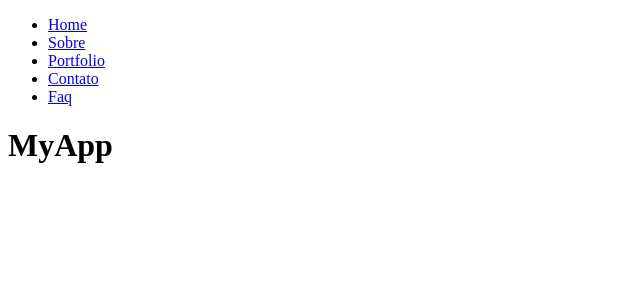
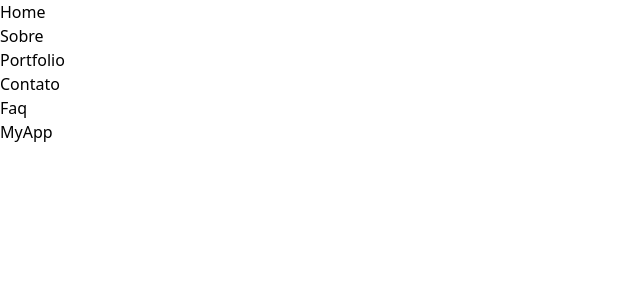
Before and after one commit to leoziondev/yt-fullstack-na-pratica-sveltekit, a SvelteKit app: page / in a window 1280 px wide. Shown: the top 300 px of the page, without its empty margins (0-640 px from the left). Built offline with nearby package versions, Linux system fonts and the light colour scheme.

Commit message:
install tailwindcss

```diff
--- /dev/null
+++ b/postcss.config.cjs
@@ -0,0 +1,13 @@
+const tailwindcss = require("tailwindcss");
+const autoprefixer = require("autoprefixer");
+
+const config = {
+  plugins: [
+    //Some plugins, like tailwindcss/nesting, need to run before Tailwind,
+    tailwindcss(),
+    //But others, like autoprefixer, need to run after,
+    autoprefixer,
+  ],
+};
+
+module.exports = config;
--- /dev/null
+++ b/src/app.postcss
@@ -0,0 +1,4 @@
+/* Write your global styles here, in PostCSS syntax */
+@tailwind base;
+@tailwind components;
+@tailwind utilities;
--- a/svelte.config.js
+++ b/svelte.config.js
@@ -1,18 +1,18 @@
-import adapter from '@sveltejs/adapter-auto';
-import { vitePreprocess } from '@sveltejs/kit/vite';
+import adapter from "@sveltejs/adapter-auto";
+import { vitePreprocess } from "@sveltejs/kit/vite";
 
 /** @type {import('@sveltejs/kit').Config} */
 const config = {
   // Consult https://kit.svelte.dev/docs/integrations#preprocessors
   // for more information about preprocessors
-	preprocess: vitePreprocess(),
+  preprocess: [vitePreprocess({})],
 
   kit: {
     // adapter-auto only supports some environments, see https://kit.svelte.dev/docs/adapter-auto for a list.
     // If your environment is not supported or you settled on a specific environment, switch out the adapter.
     // See https://kit.svelte.dev/docs/adapters for more information about adapters.
-		adapter: adapter()
-	}
+    adapter: adapter(),
+  },
 };
 
 export default config;
--- /dev/null
+++ b/tailwind.config.cjs
@@ -0,0 +1,15 @@
+const typography = require("@tailwindcss/typography");
+const forms = require("@tailwindcss/forms");
+
+/** @type {import('tailwindcss').Config}*/
+const config = {
+  content: ["./src/**/*.{html,js,svelte,ts}"],
+
+  theme: {
+    extend: {},
+  },
+
+  plugins: [forms, typography],
+};
+
+module.exports = config;
```
Also changed, not shown: package.json (+7 -1 lines), src/routes/+layout.svelte (+9 -5 lines), 2 other files (tests, documents, lock files or other folders). Lines whose indentation alone changed are shown as unchanged.
